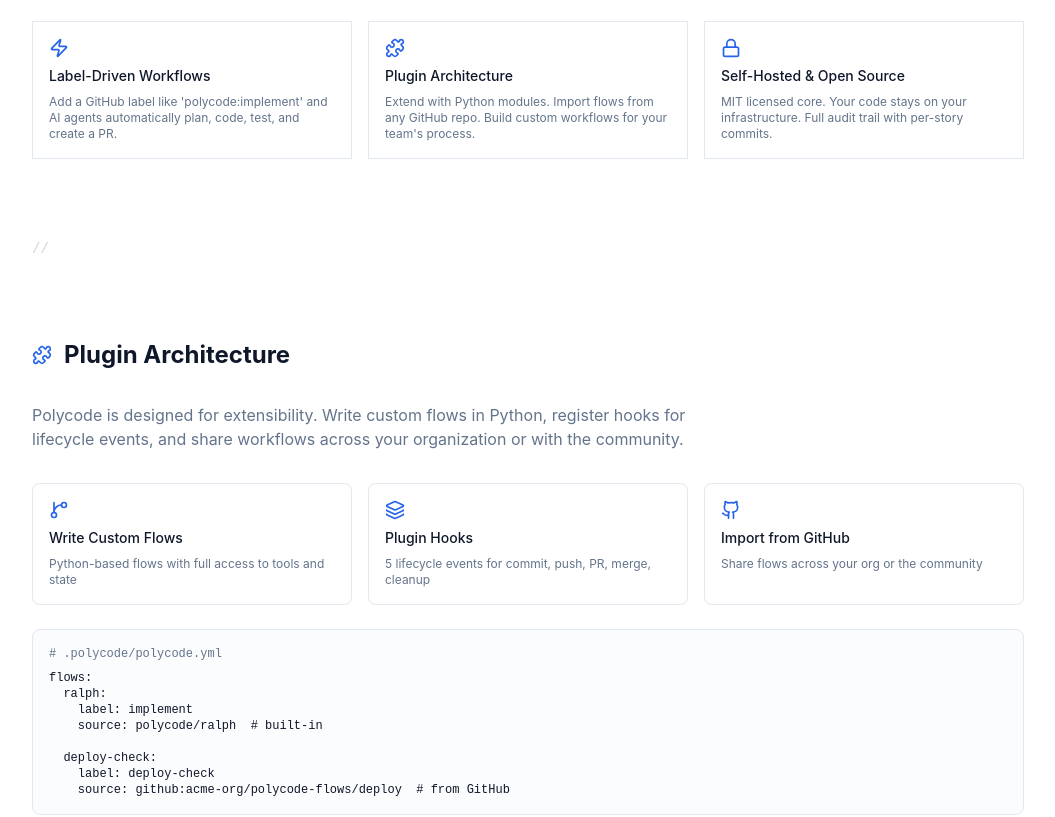
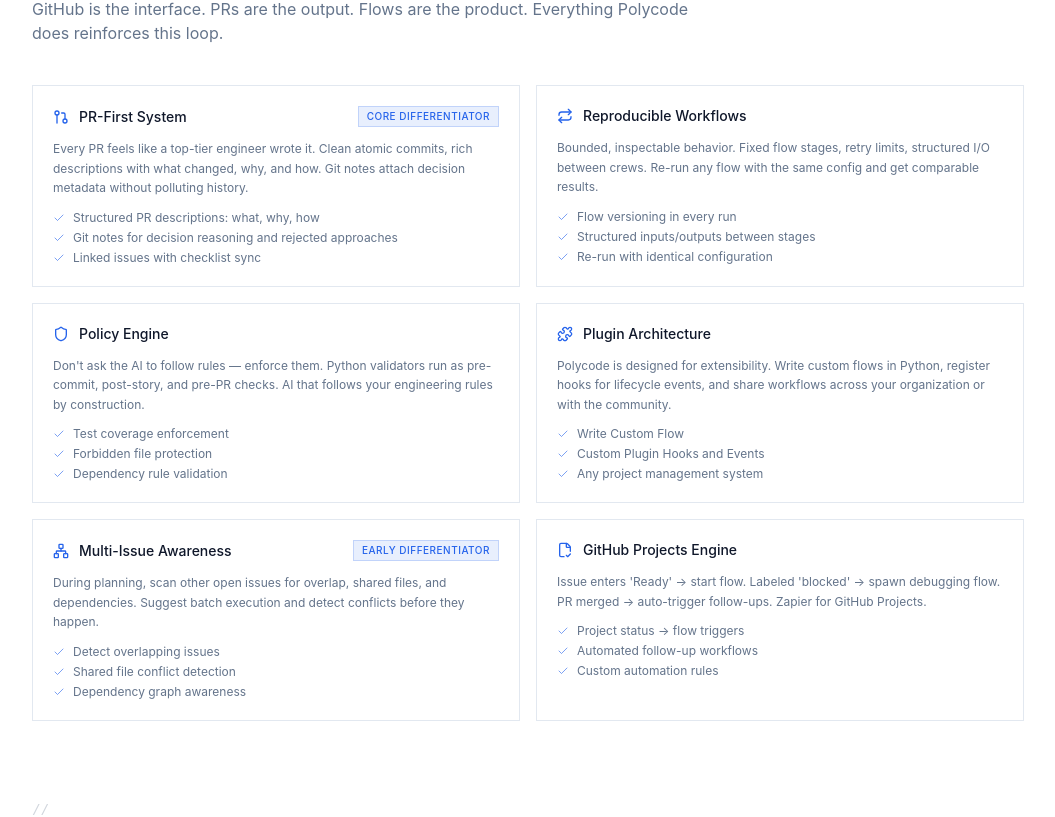
Before and after one commit to xeroc/polycode, a React (Vite) app in the folder apps/landing/: page / in a window 1280 px wide. Shown: the part 1557-2374 px from the top of the page, without its empty margins (112-1167 px from the left). Built offline with nearby package versions, Linux system fonts and the light colour scheme.

Commit message:
♻️ refactor: simplify landing page

```diff
--- a/apps/landing/src/pages/Home.tsx
+++ b/apps/landing/src/pages/Home.tsx
@@ -4,42 +4,123 @@
   Github,
   ArrowRight,
   Check,
-  Zap,
   CheckCircle2,
   ChevronRight,
   Puzzle,
   Lock,
-  GitBranch,
-  Layers,
   Target,
   Route,
   Cpu,
   MessageSquare,
   ListChecks,
+  GitPullRequest,
+  Shield,
+  PlayCircle,
+  Network,
+  FileCheck2,
+  Repeat,
 } from "lucide-react";
 import { motion } from "framer-motion";
 import { useState } from "react";
 import { addToWaitlist } from "../lib/n8n";
 
-const features = [
+const pillars = [
   {
-    icon: Zap,
-    title: "Label-Driven Workflows",
+    icon: GitPullRequest,
+    title: "PR-First System",
+    badge: "Core Differentiator",
     description:
-      "Add a GitHub label like 'polycode:implement' and AI agents automatically plan, code, test, and create a PR.",
+      "Every PR feels like a top-tier engineer wrote it. Clean atomic commits, rich descriptions with what changed, why, and how. Git notes attach decision metadata without polluting history.",
+    details: [
+      "Structured PR descriptions: what, why, how",
+      "Git notes for decision reasoning and rejected approaches",
+      "Linked issues with checklist sync",
+    ],
+  },
+  {
+    icon: Repeat,
+    title: "Reproducible Workflows",
+    badge: null,
+    description:
+      "Bounded, inspectable behavior. Fixed flow stages, retry limits, structured I/O between crews. Re-run any flow with the same config and get comparable results.",
+    details: [
+      "Flow versioning in every run",
+      "Structured inputs/outputs between stages",
+      "Re-run with identical configuration",
+    ],
+  },
+  // {
+  //   icon: Puzzle,
+  //   title: "Flow Marketplace",
+  //   badge: "Platform Play",
+  //   description:
+  //     "Import flows from any GitHub repo. Version-pin with @v1. Share workflows across your org or the community. Browse, discover, and compose.",
+  //   details: [
+  //     "GitHub-based imports (github:org/repo)",
+  //     "Version pinning per flow",
+  //     "Community sharing and discoverability",
+  //   ],
+  // },
+  {
+    icon: Shield,
+    title: "Policy Engine",
+    badge: null,
+    description:
+      "Don't ask the AI to follow rules — enforce them. Python validators run as pre-commit, post-story, and pre-PR checks. AI that follows your engineering rules by construction.",
+    details: [
+      "Test coverage enforcement",
+      "Forbidden file protection",
+      "Dependency rule validation",
+    ],
   },
   {
     icon: Puzzle,
     title: "Plugin Architecture",
+    badge: null,
     description:
-      "Extend with Python modules. Import flows from any GitHub repo. Build custom workflows for your team's process.",
+      "Polycode is designed for extensibility. Write custom flows in Python, register hooks for lifecycle events, and share workflows across your organization or with the community.",
+    details: [
+      "Write Custom Flow",
+      "Custom Plugin Hooks and Events",
+      "Any project management system",
+    ],
   },
   {
-    icon: Lock,
-    title: "Self-Hosted & Open Source",
+    icon: Network,
+    title: "Multi-Issue Awareness",
+    badge: "Early Differentiator",
     description:
-      "MIT licensed core. Your code stays on your infrastructure. Full audit trail with per-story commits.",
+      "During planning, scan other open issues for overlap, shared files, and dependencies. Suggest batch execution and detect conflicts before they happen.",
+    details: [
+      "Detect overlapping issues",
+      "Shared file conflict detection",
+      "Dependency graph awareness",
+    ],
   },
+  {
+    icon: FileCheck2,
+    title: "GitHub Projects Engine",
+    badge: null,
+    description:
+      "Issue enters 'Ready' → start flow. Labeled 'blocked' → spawn debugging flow. PR merged → auto-trigger follow-ups. Zapier for GitHub Projects.",
+    details: [
+      "Project status → flow triggers",
+      "Automated follow-up workflows",
+      "Custom automation rules",
+    ],
+  },
+  // {
+  //   icon: Lock,
+  //   title: "Self-Hosted & Open Source",
+  //   badge: "MIT Licensed",
+  //   description:
+  //     "Your code stays on your infrastructure. Full audit trail with per-story commits. No vendor lock-in, no code leaving your network.",
+  //   details: [
+  //     "MIT licensed core",
+  //     "Full audit trail",
+  //     "Infrastructure you control",
+  //   ],
+  // },
 ];
 
 const approachComparison = [
@@ -93,33 +174,6 @@
     cmd: "polycode flow list",
     branch: "Available flows",
     description: "Browse built-in and custom flows from your plugins",
-  },
-];
-
-const tech = [
-  "Python 3.13",
-  "CrewAI",
-  "FastAPI",
-  "Celery",
-  "Redis",
-  "PostgreSQL",
-];
-
-const extensibility = [
-  {
-    title: "Write Custom Flows",
-    description: "Python-based flows with full access to tools and state",
-    icon: GitBranch,
-  },
-  {
-    title: "Plugin Hooks",
-    description: "5 lifecycle events for commit, push, PR, merge, cleanup",
-    icon: Layers,
-  },
-  {
-    title: "Import from GitHub",
-    description: "Share flows across your org or the community",
-    icon: Github,
   },
 ];
 
@@ -434,86 +488,73 @@
           </div>
         </div>
 
-        {/* WHAT */}
-        <div>
+        {/* Features Section */}
+        <div id="features">
           <div className="flex items-center gap-2 mb-3">
             <Cpu className="h-4 w-4 text-primary" />
             <span className="text-xs font-medium uppercase tracking-widest text-primary">
               What
             </span>
           </div>
-          <h2 className="text-2xl font-bold mb-8">
-            Self-hosted AI agent automation
+          <h2 className="text-2xl font-bold mb-2">
+            GitHub-native automation engine
           </h2>
-          <div className="grid gap-4 md:grid-cols-3">
-            {features.map((feature, index) => (
+          <p className="text-muted-foreground mb-10 max-w-2xl">
+            GitHub is the interface. PRs are the output. Flows are the product.
+            Everything Polycode does reinforces this loop.
+          </p>
+          <div className="grid gap-4 md:grid-cols-2">
+            {pillars.map((pillar, index) => (
               <motion.div
-                key={feature.title}
+                key={pillar.title}
                 initial={{ opacity: 0, y: 10 }}
                 animate={{ opacity: 1, y: 0 }}
-                transition={{ duration: 0.3, delay: index * 0.1 }}
-                className="bg-card border-border border p-4 space-y-2"
+                transition={{ duration: 0.3, delay: index * 0.05 }}
+                className="bg-card border-border border p-5 space-y-3"
               >
-                <feature.icon className="h-5 w-5 text-primary" />
-                <h3 className="font-medium text-sm">{feature.title}</h3>
-                <p className="text-xs text-muted-foreground">
-                  {feature.description}
+                <div className="flex items-center justify-between">
+                  <div className="flex items-center gap-2.5">
+                    <pillar.icon className="h-4 w-4 text-primary shrink-0" />
+                    <h3 className="font-medium text-sm">{pillar.title}</h3>
+                  </div>
+                  {pillar.badge && (
+                    <span className="text-[10px] font-medium uppercase tracking-wider text-primary bg-primary/10 px-2 py-0.5 border border-primary/20">
+                      {pillar.badge}
+                    </span>
+                  )}
+                </div>
+                <p className="text-xs text-muted-foreground leading-relaxed">
+                  {pillar.description}
                 </p>
+                <ul className="space-y-1">
+                  {pillar.details.map((detail) => (
+                    <li
+                      key={detail}
+                      className="flex items-start gap-2 text-xs text-muted-foreground"
+                    >
+                      <Check className="h-3 w-3 mt-0.5 shrink-0 text-primary/60" />
+                      <span>{detail}</span>
+                    </li>
+                  ))}
+                </ul>
               </motion.div>
             ))}
           </div>
-        </div>
-      </section>
-
-      <div
-        className="font-mono text-sm text-muted-foreground/30 select-none"
-        aria-hidden="true"
-      >
-        //
-      </div>
-
-      {/* Extensibility Section */}
-      <section className="py-20" id="plugins">
-        <div className="flex items-center gap-3 mb-8">
-          <Puzzle className="h-5 w-5 text-primary" />
-          <h2 className="text-2xl font-bold">Plugin Architecture</h2>
-        </div>
-        <p className="text-muted-foreground mb-8 max-w-2xl">
-          Polycode is designed for extensibility. Write custom flows in Python,
-          register hooks for lifecycle events, and share workflows across your
-          organization or with the community.
-        </p>
-        <div className="grid gap-4 md:grid-cols-3">
-          {extensibility.map((item, index) => (
-            <motion.div
-              key={item.title}
-              initial={{ opacity: 0, y: 10 }}
-              animate={{ opacity: 1, y: 0 }}
-              transition={{ duration: 0.3, delay: index * 0.1 }}
-              className="bg-card border-border rounded-lg border p-4 space-y-2"
-            >
-              <item.icon className="h-5 w-5 text-primary" />
-              <h3 className="font-medium text-sm">{item.title}</h3>
-              <p className="text-xs text-muted-foreground">
-                {item.description}
-              </p>
-            </motion.div>
-          ))}
-        </div>
-        <div className="mt-6 bg-muted/30 border-border rounded-lg border p-4">
-          <p className="text-xs font-mono text-muted-foreground mb-2">
-            # .polycode/polycode.yml
-          </p>
-          <pre className="text-xs text-foreground overflow-x-auto">
-            {`flows:
-  ralph:
-    label: implement
-    source: polycode/ralph  # built-in
-
-  deploy-check:
-    label: deploy-check
-    source: github:acme-org/polycode-flows/deploy  # from GitHub`}
-          </pre>
+          {/*         <div className="mt-8 bg-muted/30 border-border border p-4"> */}
+          {/*           <p className="text-xs font-mono text-muted-foreground mb-2"> */}
+          {/*             # .polycode/polycode.yml */}
+          {/*           </p> */}
+          {/*           <pre className="text-xs text-foreground overflow-x-auto"> */}
+          {/*             {`flows: */}
+          {/* ralph: */}
+          {/*   label: implement */}
+          {/*   source: polycode/ralph  # built-in */}
+          {/**/}
+          {/* deploy-check: */}
+          {/*   label: deploy-check */}
+          {/*   source: github:acme-org/polycode-flows/deploy@v1  # versioned, from GitHub`} */}
+          {/*           </pre> */}
+          {/*         </div> */}
         </div>
       </section>
 
@@ -702,8 +743,7 @@
       </div>
 
       {/* Waitlist Section */}
-      <section id="waitlist" className="mb-24">
-        <div className="border border-border/50 p-12">
+      <section className="py-20" id="waitlist">
         <h2 className="text-2xl font-bold mb-4">Join Early Access</h2>
         <p className="text-lg text-muted-foreground mb-6">
           Get notified when we launch beta. Early adopters get free access to
@@ -742,29 +782,6 @@
         <p className="text-xs text-muted-foreground mt-4">
           No spam, ever. Unsubscribe anytime.
         </p>
-        </div>
-      </section>
-
-      <div
-        className="font-mono text-sm text-muted-foreground/30 select-none"
-        aria-hidden="true"
-      >
-        //
-      </div>
-
-      {/* Tech Stack Section */}
-      <section className="py-20" id="tech">
-        <h2 className="text-2xl font-bold mb-8">Built With</h2>
-        <div className="flex flex-wrap gap-2">
-          {tech.map((item) => (
-            <span
-              key={item}
-              className="border-border bg-muted/20 text-muted-foreground px-3 py-1.5 text-sm border"
-            >
-              {item}
-            </span>
-          ))}
-        </div>
       </section>
     </main>
   );
```
Lines whose indentation alone changed are shown as unchanged.
